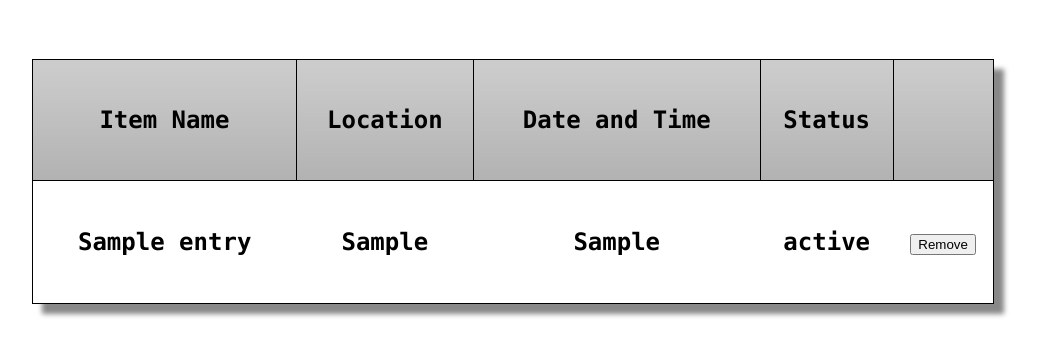
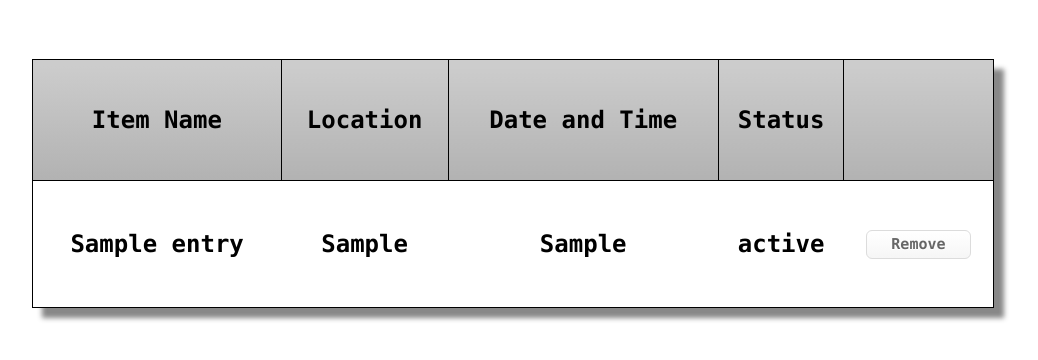
Before and after one commit to kellyaj/bearclaw, a Flask app: template templates/index.html in a window 1280 px wide. Shown: the top 360 px of the page, without its empty margins (32-1070 px from the left). Run offline with Flask 2, Linux system fonts and the light colour scheme; the template is opened without the code that fills it: most values are stand-ins (such as "Sample title", 1, 10 or a date in 2020).

Commit message:
changes button to div

```diff
--- a/static/app.js
+++ b/static/app.js
@@ -1,4 +1,4 @@
-$('button').on('click', function(event) {
+$('.remove-button').on('click', function(event) {
   event.preventDefault();
   trackingNumber = $(event.target).data('id');
   removeUrl = "http://localhost:5000/delete"
--- a/static/main.css
+++ b/static/main.css
@@ -65,6 +65,7 @@ table {
   text-align: center;
   vertical-align: middle;
 }
+
 /*
   being lazy re:table styling
 */
@@ -160,3 +161,47 @@ table {
 .package-table tr:first-child td:last-child{
   border-width:0px 0px 1px 1px;
 }
+
+/*
+  also lazy re: button
+*/
+
+.remove-button {
+  -moz-box-shadow:inset 0px 1px 0px 0px #ffffff;
+  -webkit-box-shadow:inset 0px 1px 0px 0px #ffffff;
+  box-shadow:inset 0px 1px 0px 0px #ffffff;
+  background:-webkit-gradient(linear, left top, left bottom, color-stop(0.05, #ffffff), color-stop(1, #f6f6f6));
+  background:-moz-linear-gradient(top, #ffffff 5%, #f6f6f6 100%);
+  background:-webkit-linear-gradient(top, #ffffff 5%, #f6f6f6 100%);
+  background:-o-linear-gradient(top, #ffffff 5%, #f6f6f6 100%);
+  background:-ms-linear-gradient(top, #ffffff 5%, #f6f6f6 100%);
+  background:linear-gradient(to bottom, #ffffff 5%, #f6f6f6 100%);
+  filter:progid:DXImageTransform.Microsoft.gradient(startColorstr='#ffffff', endColorstr='#f6f6f6',GradientType=0);
+  background-color:#ffffff;
+  -moz-border-radius:6px;
+  -webkit-border-radius:6px;
+  border-radius:6px;
+  border:1px solid #dcdcdc;
+  display:inline-block;
+  cursor:pointer;
+  color:#666666;
+  font-size:15px;
+  font-weight:bold;
+  padding:6px 24px;
+  text-decoration:none;
+  text-shadow:0px 1px 0px #ffffff;
+}
+.remove-button:hover {
+  background:-webkit-gradient(linear, left top, left bottom, color-stop(0.05, #f6f6f6), color-stop(1, #ffffff));
+  background:-moz-linear-gradient(top, #f6f6f6 5%, #ffffff 100%);
+  background:-webkit-linear-gradient(top, #f6f6f6 5%, #ffffff 100%);
+  background:-o-linear-gradient(top, #f6f6f6 5%, #ffffff 100%);
+  background:-ms-linear-gradient(top, #f6f6f6 5%, #ffffff 100%);
+  background:linear-gradient(to bottom, #f6f6f6 5%, #ffffff 100%);
+  filter:progid:DXImageTransform.Microsoft.gradient(startColorstr='#f6f6f6', endColorstr='#ffffff',GradientType=0);
+  background-color:#f6f6f6;
+}
+.remove-button:active {
+  position:relative;
+  top:1px;
+}
--- a/templates/index.html
+++ b/templates/index.html
@@ -16,7 +16,7 @@
           <td>{{entry['last_location']}}</td>
           <td>{{entry['last_checkin']}}</td>
           <td>{{entry['status']}}</td>
-          <td><button data-id={{entry['number']}}>Remove</button></td>
+          <td><div class="remove-button" data-id={{entry['number']}}>Remove</div></td>
         </tr>
       {% endfor %}
       <script type="text/javascript" src="{{url_for('static', filename='jquery.js')}}"></script>
```
